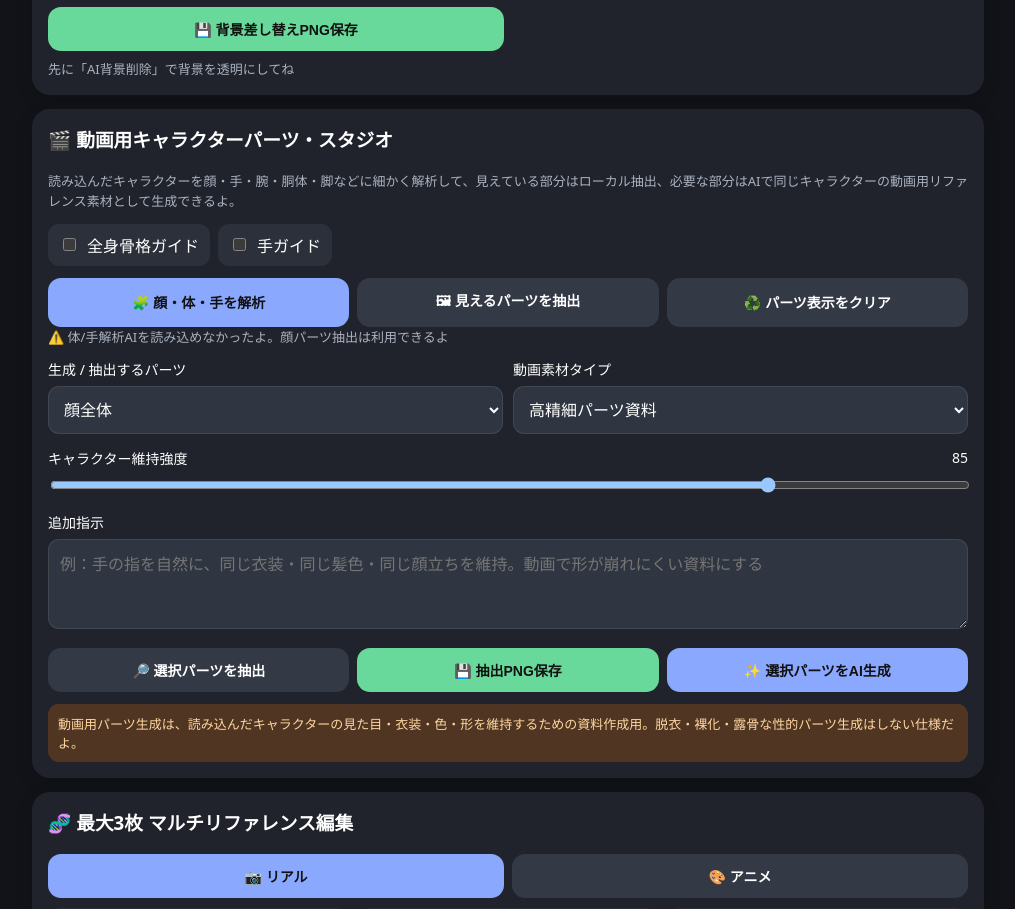
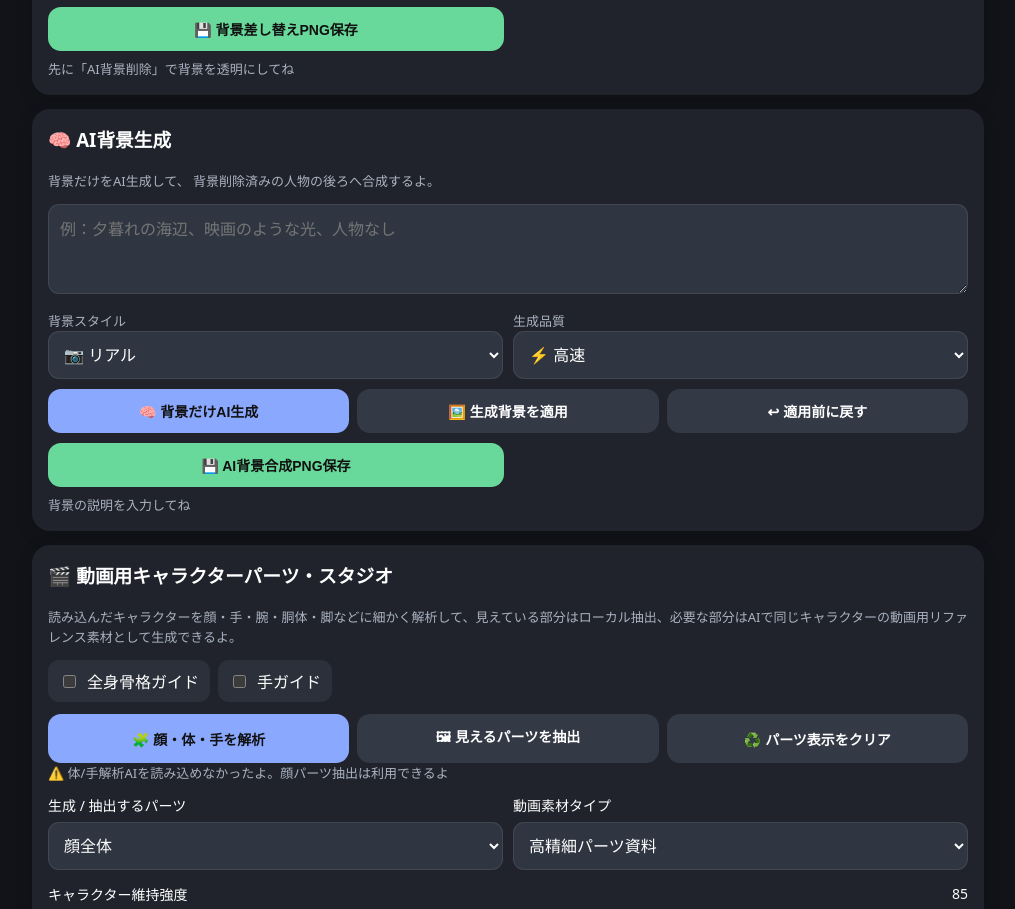
Before and after one commit to schanghong60-rgb/NaturalFix, a website: page public/index.html in a window 1280 px wide. Shown: the part 4861-5770 px from the top of the page, without its empty margins (132-1147 px from the left). Drawn offline with Linux system fonts and the light colour scheme; no server answers.

Commit message:
Update index.html

```diff
--- a/public/index.html
+++ b/public/index.html
@@ -232,5 +232,6 @@
   <script type="module" src="./face-apply-tools.js"></script>
   <script type="module" src="./background-tools.js"></script>
   <script type="module" src="./background-replace-tools.js"></script>
+  <script type="module" src="./ai-background-tools.js"></script>
 </body>
 </html>
```
